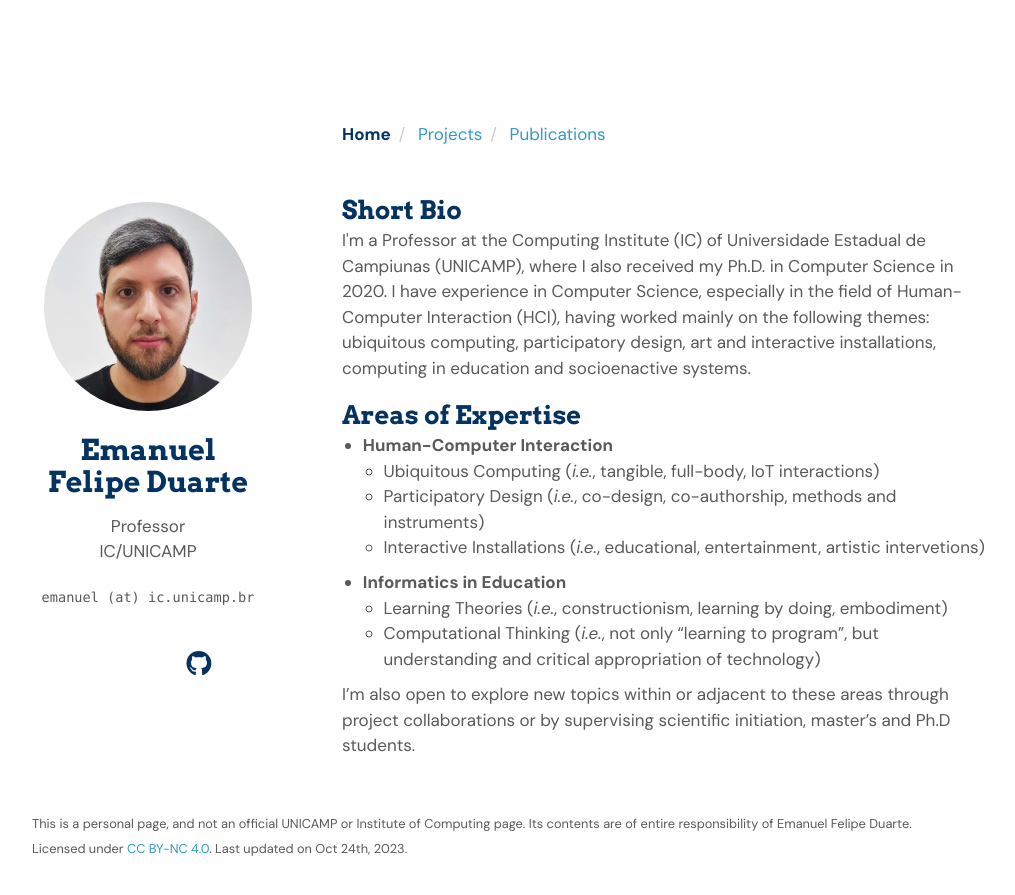
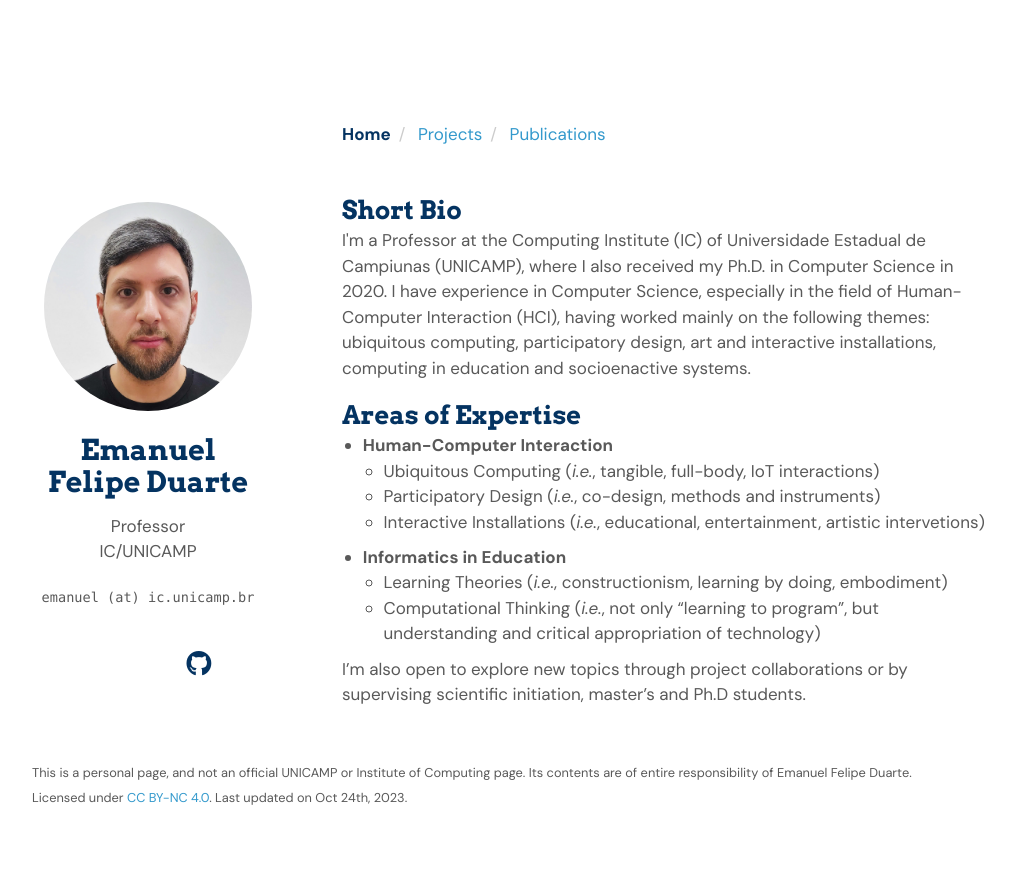
Before and after one commit to efduarte/academic-website, a Jekyll site: the page built from index.md, in a window 1280 px wide. Shown: the top 895 px of the page, without its empty margins (128-1143 px from the left). Built offline with Jekyll 4.4.1, drawn with Linux system fonts in a browser that asks for light colours; nearby versions of some CDN libraries; a style sheet for code colours, icons or effects is not loaded.

Commit message:
Update index.md

```diff
--- a/index.md
+++ b/index.md
@@ -12,12 +12,12 @@ description: "I'm a Professor at the Computing Institute (IC) of Universidade Es
 
 - **Human-Computer Interaction**
 	- Ubiquitous Computing (*i.e.*, tangible, full-body, IoT interactions)
-	- Participatory Design (*i.e.*, co-design, co-authorship, methods and instruments)
+	- Participatory Design (*i.e.*, co-design, methods and instruments)
 	- Interactive Installations (*i.e.*, educational, entertainment, artistic intervetions)
 
 - **Informatics in Education**
 	- Learning Theories (*i.e.*, constructionism, learning by doing, embodiment)
 	- Computational Thinking (*i.e.*, not only "learning to program", but understanding and critical appropriation of technology)
 
-I'm also open to explore new topics within or adjacent to these areas through project collaborations
+I'm also open to explore new topics through project collaborations
 or by supervising scientific initiation, master's and Ph.D students.
```
